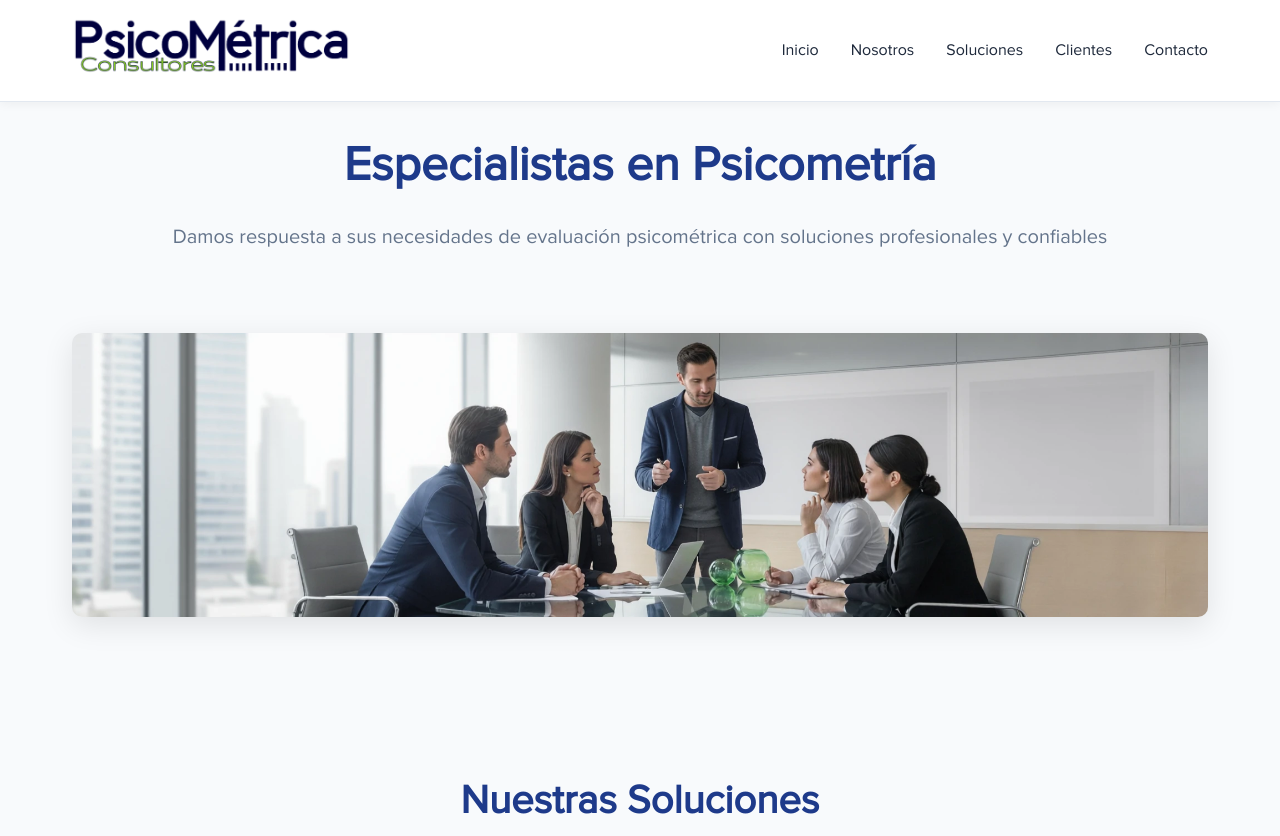
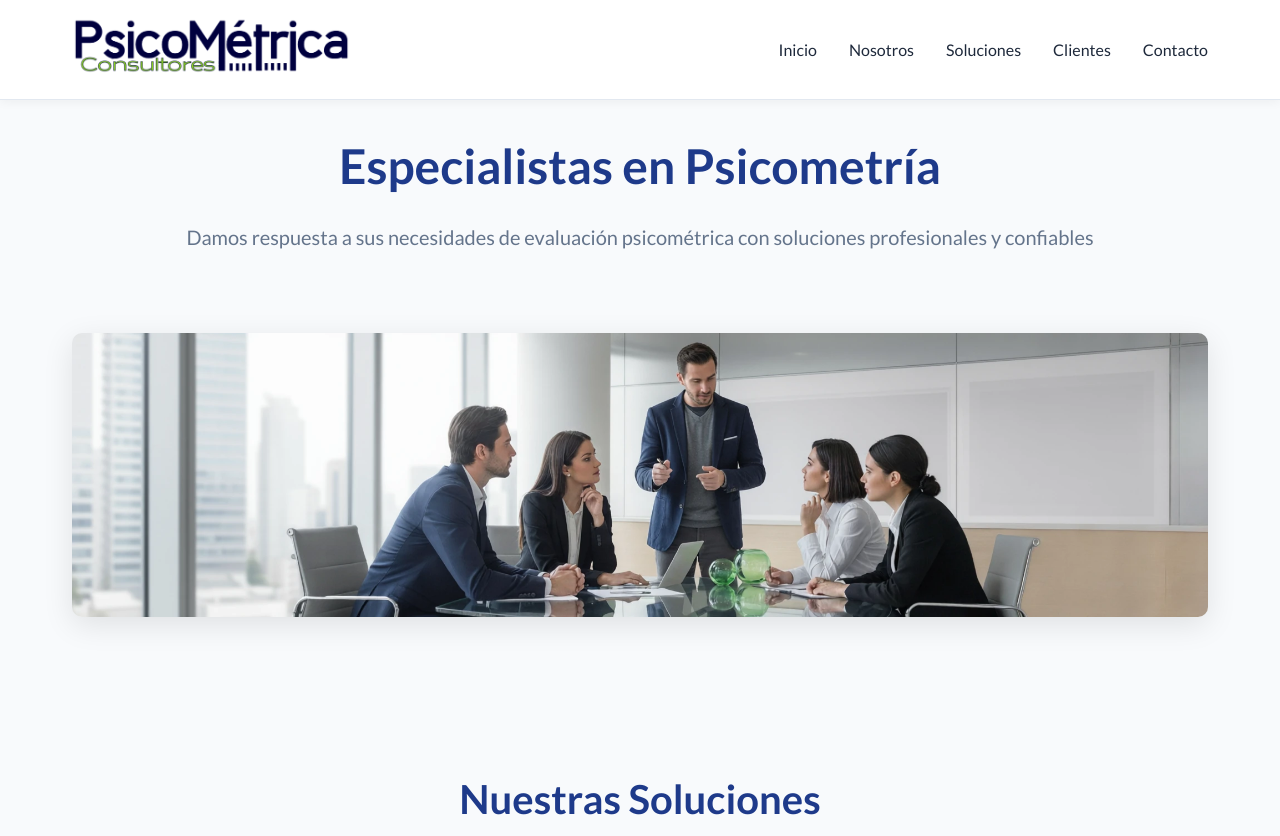
Before and after one commit to phab0s/psicometrica-co, a plain HTML site: page index.html in a window 1280 px wide. Shown: the top 836 px of the page. Drawn offline with Linux system fonts and the light colour scheme.

Commit message:
Initial commit 5

```diff
--- a/index.html
+++ b/index.html
@@ -18,12 +18,9 @@
     <link rel="stylesheet" href="https://cdnjs.cloudflare.com/ajax/libs/font-awesome/6.4.0/css/all.min.css">
 
     <style>
-        @font-face {
-            font-family: 'Proxima Nova';
-            src: url('/Proxima Nova Reg.ttf') format('truetype');
-            font-weight: normal;
-            font-style: normal;
-        }
+        /* Importar fuente Lato de Google Fonts */
+        @import url('https://fonts.googleapis.com/css2?family=Lato:ital,wght@0,100;0,300;0,400;0,700;0,900;1,100;1,300;1,400;1,700;1,900&display=swap');
+
         :root {
             /* Colores principales */
             --blanco: #FFFFFF;
@@ -53,14 +50,14 @@
         }
 
         body {
-            font-family: 'Proxima Nova', sans-serif;
+            font-family: 'Lato', sans-serif;
             line-height: 1.6;
             color: var(--gris-oscuro);
             background-color: var(--blanco);
         }
 
         h1, h2, h3, h4, h5, h6 {
-            font-family: 'Proxima Nova', sans-serif;
+            font-family: 'Lato', sans-serif;
             font-weight: 600;
             color: var(--azul-marino);
             margin-bottom: 1rem;
```
